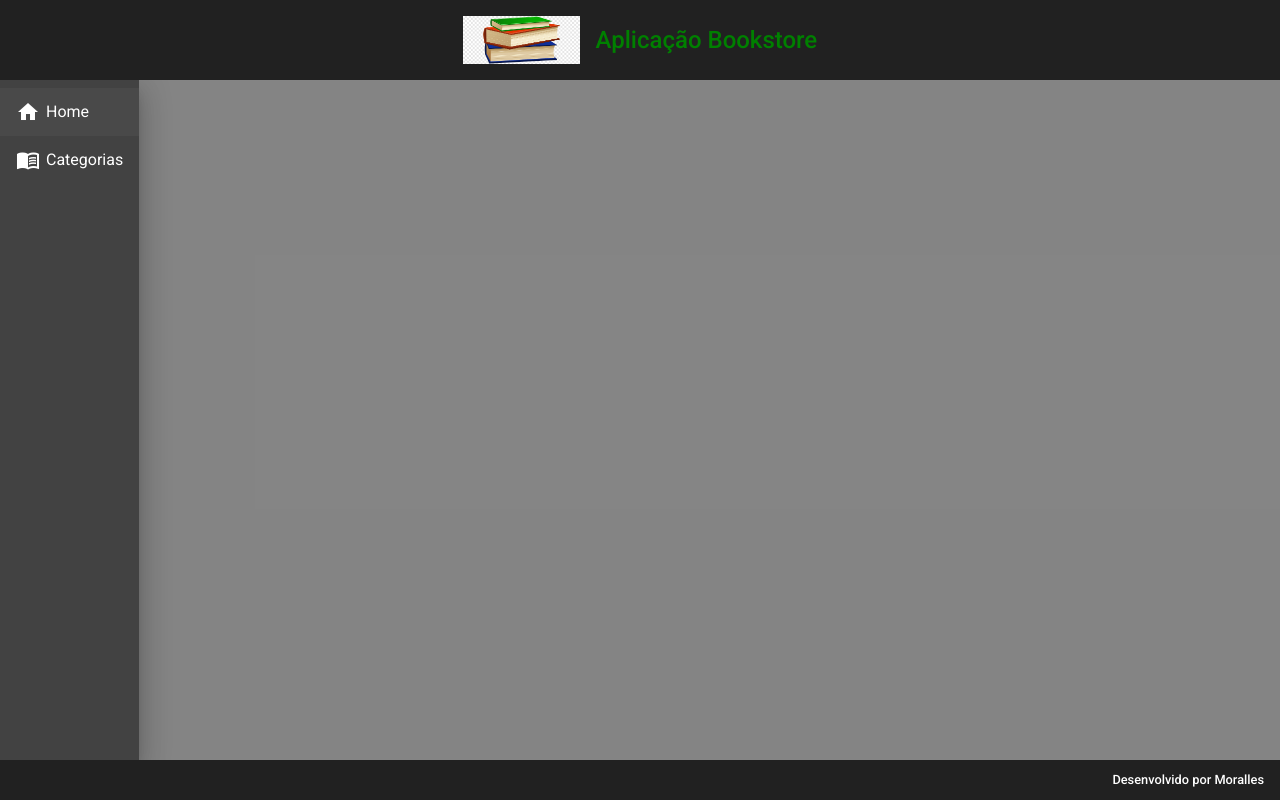
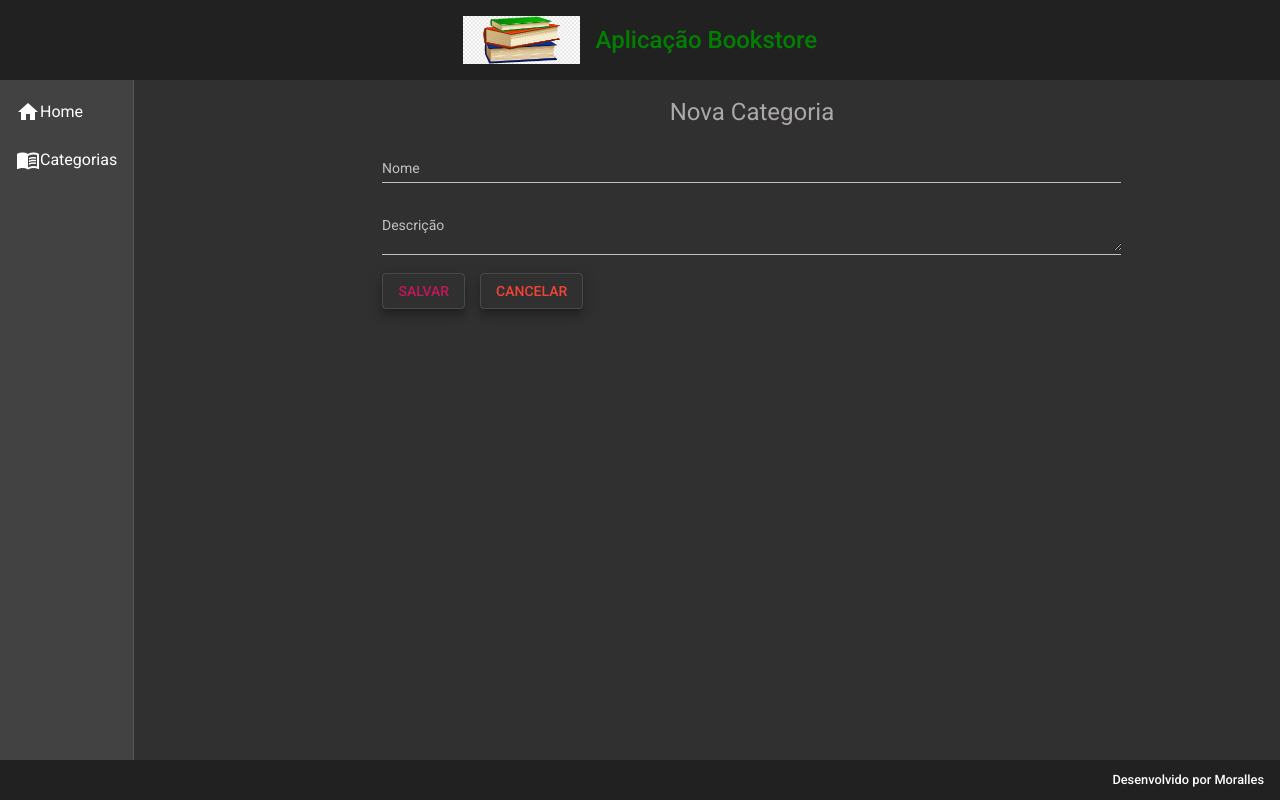
Before and after one commit to thiagomoralles/bookstore-front, an Angular app: page /categorias/create in a window 1280 px wide. Before the commit this address led to /. Built offline with nearby package versions, Linux system fonts and the light colour scheme.

Commit message:
Finalizado metodo create

```diff
--- a/src/app/app-routing.module.ts
+++ b/src/app/app-routing.module.ts
@@ -1,5 +1,6 @@
 import { NgModule } from "@angular/core";
 import { RouterModule, Routes } from "@angular/router";
+import { CategoriaCreateComponent } from "./components/views/categoria/categoria-create/categoria-create.component";
 import { CategoriaReadComponent } from "./components/views/categoria/categoria-read/categoria-read.component";
 import { HomeComponent } from "./components/views/home/home.component";
 
@@ -10,6 +11,9 @@
   {
     path: 'categorias', component: CategoriaReadComponent
   },
+  {
+    path: 'categorias/create', component: CategoriaCreateComponent
+  }
 ];
 
 @NgModule({
--- a/src/app/components/template/nav/nav.component.css
+++ b/src/app/components/template/nav/nav.component.css
@@ -2,6 +2,6 @@
     height: 85%;
 }
 
-i {
-    padding-right: 6px;
+.itemMenu{
+    margin-left: 10px;
 }
--- a/src/app/components/template/nav/nav.component.html
+++ b/src/app/components/template/nav/nav.component.html
@@ -1,5 +1,5 @@
 <mat-sidenav-container class="container">
-  <mat-sidenav model="side" opened>
+  <mat-sidenav mode="side" opened>
       <mat-nav-list>
         <a routerLink="" mat-list-item>
             <i class="material-icons">home</i> Home
--- /dev/null
+++ b/src/app/components/views/categoria/categoria-create/categoria-create.component.css
@@ -0,0 +1,28 @@
+.content {
+    width: 90%;
+    margin: 1rem auto;
+  }
+
+  .title {
+    text-align: center;
+    color: rgb(173, 168, 168);
+  }
+
+  form {
+    text-align: center;
+    width: 70%;
+    margin: auto;
+  }
+
+  .forms {
+      width: 100%;
+  }
+
+  .buttons {
+      width: 100%;
+      text-align: start;
+  }
+
+  button {
+      margin-right: 15px;
+  }
--- /dev/null
+++ b/src/app/components/views/categoria/categoria-create/categoria-create.component.html
@@ -0,0 +1,21 @@
+<div class="content">
+    <div class="title">
+        <h1>Nova Categoria</h1>
+    </div>
+</div>
+
+<form>
+    <mat-form-field class="forms">
+        <mat-label>Nome</mat-label>
+        <input [(ngModel)]="categoria.nome" matInput type="text" name="nome" placeholder="Ex. Computação">
+    </mat-form-field>
+    <mat-form-field class="forms">
+        <mat-label>Descrição</mat-label>
+        <textarea [(ngModel)]="categoria.descricao" matInput type="text" name="descricao" placeholder="Ex. Livros de Computação"></textarea>
+    </mat-form-field>
+    <div class="buttons">
+        <button (click)="create()" class="mat-elevation-z8" mat-stroked-button color="primary">SALVAR</button>
+        <button (click)="cancelar()" class="mat-elevation-z8" mat-stroked-button color="warn">CANCELAR</button>
+    </div>
+
+</form>
--- /dev/null
+++ b/src/app/components/views/categoria/categoria-create/categoria-create.component.ts
@@ -0,0 +1,43 @@
+import { Component, OnInit } from '@angular/core';
+import { Router } from '@angular/router';
+import { Categoria } from '../categoria.model';
+import { CategoriaService } from '../categoria.service';
+
+@Component({
+  selector: 'app-categoria-create',
+  templateUrl: './categoria-create.component.html',
+  styleUrls: ['./categoria-create.component.css']
+})
+export class CategoriaCreateComponent implements OnInit {
+
+  categoria: Categoria = {
+    nome: '',
+    descricao: '',
+  }
+
+  constructor(
+    private categoriaService: CategoriaService,
+    private router: Router
+  ) { }
+
+  ngOnInit(): void {
+  }
+
+  create(): void {
+    this.categoriaService.create(this.categoria).subscribe(resposta => {
+      console.log(resposta)
+      this.router.navigate(['categorias'])
+      this.categoriaService.apresentarMensagem('Categoria criada com sucesso!');
+    }, err => {
+      for (let i = 0; i < err.error.fieldErrors.length; i++) {
+        this.categoriaService.apresentarMensagem(err.error.fieldErrors[i].message);
+      }
+
+    })
+  }
+
+  cancelar(): void {
+    this.router.navigate(['categorias']);
+  }
+
+}
--- a/src/app/components/views/categoria/categoria-read/categoria-read.component.css
+++ b/src/app/components/views/categoria/categoria-read/categoria-read.component.css
@@ -1,8 +1,6 @@
 .content {
   width: 90%;
   margin: 1rem auto;
-  margin-left: 10rem;
-  margin-right: -10rem;
 }
 
 .title {
--- a/src/app/components/views/categoria/categoria-read/categoria-read.component.html
+++ b/src/app/components/views/categoria/categoria-read/categoria-read.component.html
@@ -3,7 +3,7 @@
         <h1>Categorias</h1>
     </div>
 
-    <button class="mat-elevation-z8" mat-stroked-button color="primary">NOVA CATEGORIA</button>
+    <button class="mat-elevation-z8" (click)="navegarParaCategoriaCreate()" mat-stroked-button color="primary">NOVA CATEGORIA</button>
 
     <div class="corpo">
         <table mat-table  class="mat-elevation-z8 table" [dataSource]="categorias">
--- a/src/app/components/views/categoria/categoria-read/categoria-read.component.ts
+++ b/src/app/components/views/categoria/categoria-read/categoria-read.component.ts
@@ -1,27 +1,35 @@
-import { Component, OnInit } from '@angular/core';
-import { Categoria } from '../categoria.model';
-import { CategoriaService } from '../categoria.service';
+import { Component, OnInit } from "@angular/core";
+import { Router } from "@angular/router";
+import { Categoria } from "../categoria.model";
+import { CategoriaService } from "../categoria.service";
 
 @Component({
-  selector: 'app-categoria-read',
-  templateUrl: './categoria-read.component.html',
-  styleUrls: ['./categoria-read.component.css']
+  selector: "app-categoria-read",
+  templateUrl: "./categoria-read.component.html",
+  styleUrls: ["./categoria-read.component.css"],
 })
 export class CategoriaReadComponent implements OnInit {
 
-  displayedColumns: string[] = ['id', 'nome', 'descricao', 'livros', 'acoes'];
+  displayedColumns: string[] = ["id", "nome", "descricao", "livros", "acoes"];
   categorias: Categoria[] = [];
 
-  constructor(private categoriaService : CategoriaService) { }
+  constructor(
+    private categoriaService: CategoriaService,
+    private router: Router
+  ) {}
 
   ngOnInit(): void {
     this.findAll();
   }
 
   findAll() {
-    this.categoriaService.findAll().subscribe(resp => {
+    this.categoriaService.findAll().subscribe((resp) => {
       console.log(resp);
       this.categorias = resp;
-    })
+    });
+  }
+
+  navegarParaCategoriaCreate() {
+    this.router.navigate(["categorias/create"]);
   }
 }
--- a/src/app/components/views/categoria/categoria.service.ts
+++ b/src/app/components/views/categoria/categoria.service.ts
@@ -1,5 +1,6 @@
 import { HttpClient } from '@angular/common/http';
 import { Injectable } from '@angular/core';
+import { MatSnackBar } from '@angular/material/snack-bar';
 import { Observable } from 'rxjs';
 import { environment } from 'src/environments/environment';
 import { Categoria } from './categoria.model';
@@ -11,11 +12,24 @@
 
   baseUrl: String = environment.baseUrl;
 
-  constructor(private http: HttpClient) { }
+  constructor(private http: HttpClient, private snack: MatSnackBar) { }
 
-  findAll():Observable<Categoria[]> {
+  findAll(): Observable<Categoria[]> {
     const url = `${this.baseUrl}/categoria/findAll`
     return this.http.get<Categoria[]>(url);
   }
 
+  create(categoria: Categoria): Observable<Categoria> {
+    const url = `${this.baseUrl}/categoria/create`
+    return this.http.post<Categoria>(url, categoria);
+  }
+
+  apresentarMensagem(msg: String) {
+    this.snack.open(`${msg}`, 'OK', {
+      horizontalPosition: 'end',
+      verticalPosition: 'top',
+      duration: 4000
+    })
+  }
+
 }
--- a/src/app/components/views/home/home.component.css
+++ b/src/app/components/views/home/home.component.css
@@ -1,8 +1,6 @@
 .home {
     width: 90%;
     margin: 1rem auto;
-    margin-left: 10rem;
-    margin-right: -10rem;
 }
 
 @media(max-width: 450px) {
```
Also changed, not shown: src/app/app.module.ts (+10 -0 lines).
